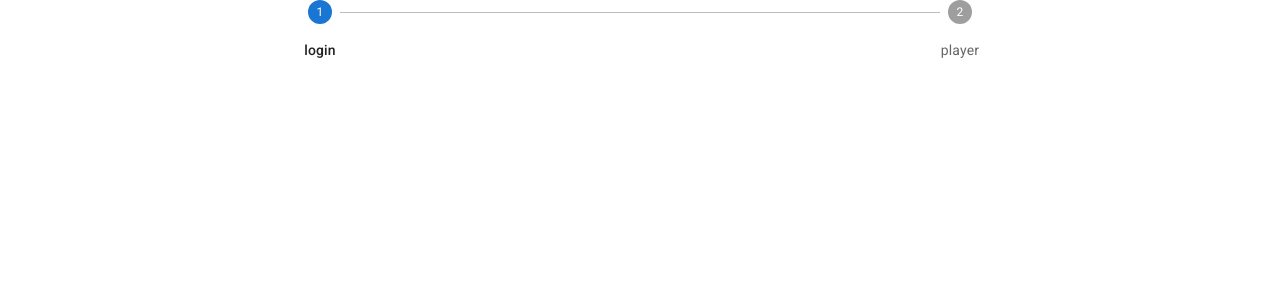
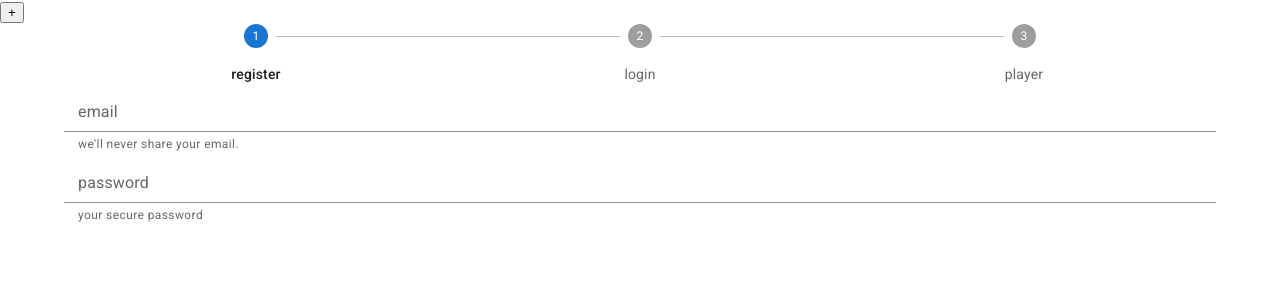
Before and after one commit to guilehm/solid-drop, a React (Create React App) app: page / in a window 1280 px wide. Shown: the top 300 px of the page. Built offline with nearby package versions, Linux system fonts and the light colour scheme.

Commit message:
improve steps component

```diff
--- a/src/components/Login/Login.tsx
+++ b/src/components/Login/Login.tsx
@@ -1,5 +1,7 @@
 const Login = () => {
-  return (<div>Hello from Login</div>)
+  return (
+    <div>Hello from Login</div>
+  )
 }
 
 
--- a/src/components/Steps/Steps.tsx
+++ b/src/components/Steps/Steps.tsx
@@ -1,11 +1,15 @@
+import { Container } from "@mui/material"
 import Box from "@mui/material/Box"
 import Step from "@mui/material/Step"
 import StepLabel from "@mui/material/StepLabel"
 import Stepper from "@mui/material/Stepper"
 import { useState } from "react"
+import Login from "../Login"
+import Register from "../Register"
 
 
 const steps = [
+  "register",
   "login",
   "player",
 ]
@@ -14,6 +18,9 @@ const steps = [
 const Steps = () => {
   const [activeStep, setActiveStep] = useState(0)
   return (
+    <>
+      <button onClick={() => setActiveStep(activeStep + 1)}>+</button>
+      <Container>
         <Box sx={{ width: "100%" }}>
           <Stepper activeStep={activeStep} alternativeLabel>
             {steps.map((label) => (
@@ -23,6 +30,14 @@ const Steps = () => {
             ))}
           </Stepper>
         </Box>
+      </Container>
+      <Box sx={{ width: "100%" }}>
+        {activeStep === 0 ? <Register /> : ""}
+        {activeStep === 1 ? <Login /> : ""}
+        {activeStep === 2 ? <div>3</div> : ""}
+      </Box>
+    </>
+
   )
 }
 
```
Lines whose indentation alone changed are shown as unchanged.
